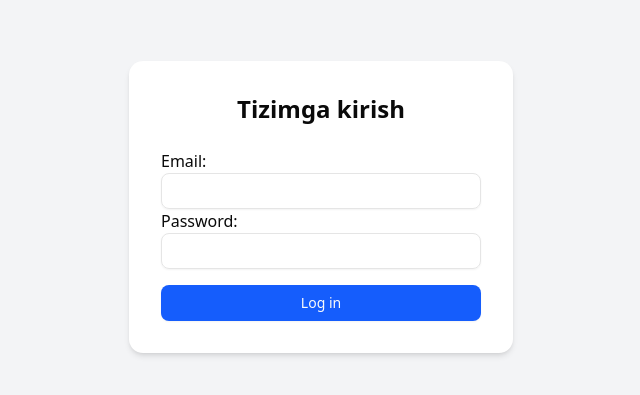
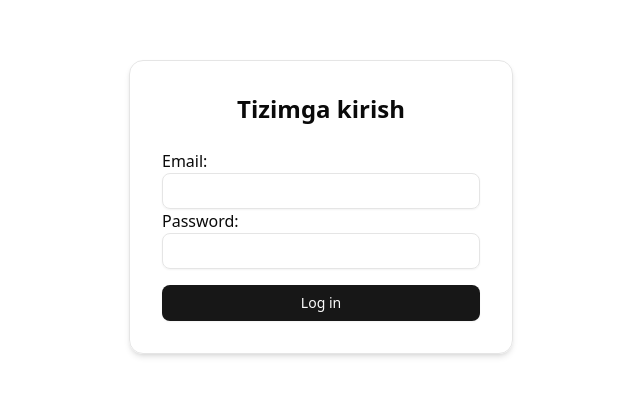
Before and after one commit to azizbeAnvarjanov/mentor.lms, a Next.js app: page /login in a window 1280 px wide. Shown: the part 193-588 px from the top of the page, without its empty margins (319-959 px from the left). Built offline with nearby package versions, Linux system fonts and the light colour scheme.

Commit message:
all pages layout adding dark mode provider

```diff
--- a/src/app/(login)/layout.jsx
+++ b/src/app/(login)/layout.jsx
@@ -19,7 +19,7 @@ export const metadata = {
 
 export default function LoginLayout({ children }) {
   return (
-    <html lang="en">
+    <html lang="en" suppressHydrationWarning>
       <body
         className={`${geistSans.variable} ${geistMono.variable} antialiased`}
       >
--- a/src/app/(login)/login/page.jsx
+++ b/src/app/(login)/login/page.jsx
@@ -26,10 +26,10 @@ export default function LoginPage() {
     setLoading(false);
   };
   return (
-    <div className="flex justify-center items-center min-h-screen bg-gray-100">
+    <div className="flex justify-center items-center min-h-screen">
       <form
         onSubmit={handleSubmit}
-        className="bg-white p-8 rounded-xl shadow-md w-full max-w-sm"
+        className="border p-8 rounded-xl shadow-md w-full max-w-sm"
       >
         <h1 className="text-2xl font-bold mb-6 text-center">Tizimga kirish</h1>
         {error && <p style={{ color: "red" }}>{error}</p>}
@@ -37,11 +37,7 @@ export default function LoginPage() {
         <Input className="" id="email" name="email" type="email" required />
         <label htmlFor="password">Password:</label>
         <Input id="password" name="password" type="password" required />
-        <Button
-          disabled={loading}
-          className="flex w-full mt-4 bg-blue-600"
-          type="submit"
-        >
+        <Button disabled={loading} className="flex w-full mt-4" type="submit">
           Log in
           {loading && (
             <LoaderCircleIcon
--- a/src/app/(test)/test-details/[test_id]/page.jsx
+++ b/src/app/(test)/test-details/[test_id]/page.jsx
@@ -351,7 +351,7 @@ export default function TestDetailsPage() {
                 onValueChange={handleChangeStatus}
                 disabled={loading}
               >
-                <SelectTrigger className="w-[200px] text-black">
+                <SelectTrigger className="w-[200px]">
                   <SelectValue
                     placeholder={
                       String(testStatus) === "true" ? "Faol" : "No faol"
@@ -373,7 +373,7 @@ export default function TestDetailsPage() {
           </div>
           <div className="overflow-auto">
             <Table>
-              <TableHeader className="sticky top-0 bg-white z-10">
+              <TableHeader className="sticky top-0  z-10">
                 <TableRow>
                   <TableHead className="text-center">
                     <Checkbox
--- a/src/components/ImportExcelDialog.jsx
+++ b/src/components/ImportExcelDialog.jsx
@@ -139,13 +139,12 @@ export function ImportExcelDialog() {
         <div
           onDrop={handleDrop}
           onDragOver={(e) => e.preventDefault()}
-          className="w-full h-32 border-2 border-dashed border-gray-400 rounded flex items-center justify-center text-gray-600 text-sm mb-4"
+          className="w-full h-32 border-2 border-dashed border-gray-400 rounded flex items-center justify-center  text-sm mb-4"
         >
           Faylni shu yerga tashlang
         </div>
 
         <Button
-          variant="secondary"
           className="w-full mb-2"
           onClick={() => fileInputRef.current.click()}
           disabled={loading}
```
